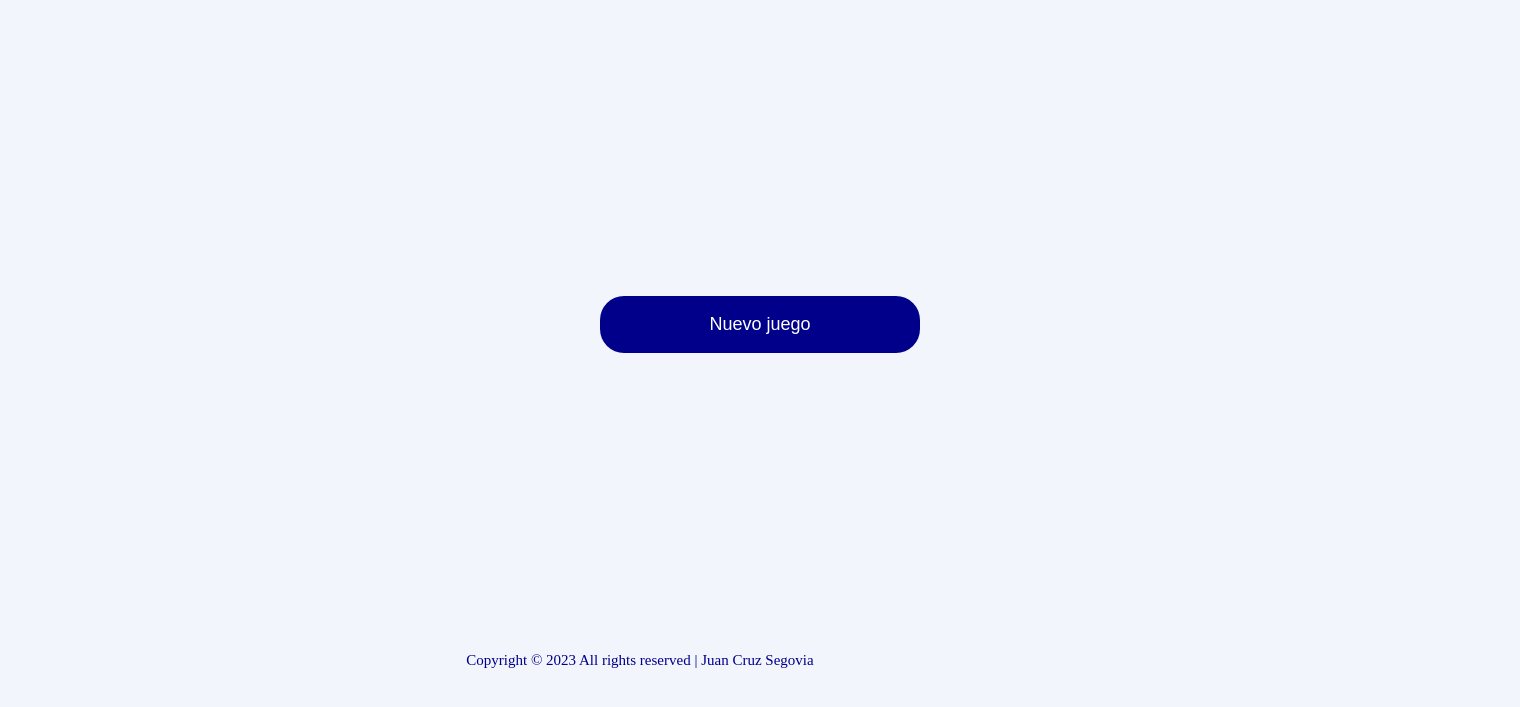
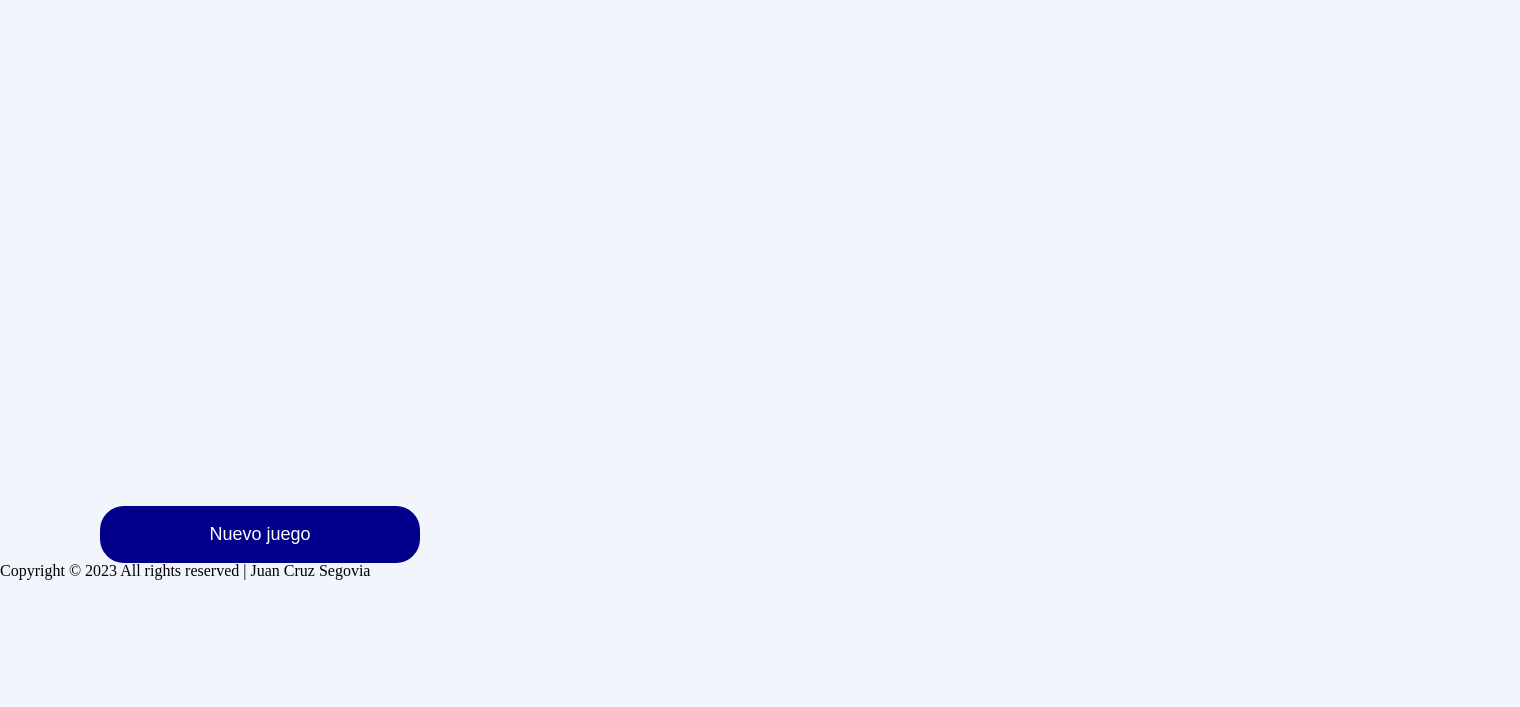
Before and after one commit to Juancro99/ahorcado, a plain HTML site: page juego.html in a window 1280 px wide. Shown: the part 71-778 px from the top of the page, 1520 px wide, since content can reach past the window. Drawn offline with Linux system fonts and the light colour scheme.

Commit message:
Correcciones

```diff
--- a/style.css
+++ b/style.css
@@ -8,16 +8,14 @@ html, body {
 
 }
 #ahorcado {
-    margin: 0 0;
-    width: 0%;
+    margin: 0 14%;
 }
 
 #palabra {
-    margin: 0 0 0 0;
-    width: 0%;
+    margin: 0 0 0 20%;
 }
 #nuevojuego {
-    margin: 35vh 75vh;
+    margin: 0 0 0 100px;
     font-size: 18px;
     color: white;
     background: darkblue;
@@ -45,10 +43,3 @@ html, body {
 #nuevojuego:focus {
     box-shadow: 0 0 0 2px darkblue;
 }
-
-footer div{
-    text-align: center;
-    margin: 20px 0 0 0;
-    color: darkblue;
-    font-size: 15px;
-}
```
